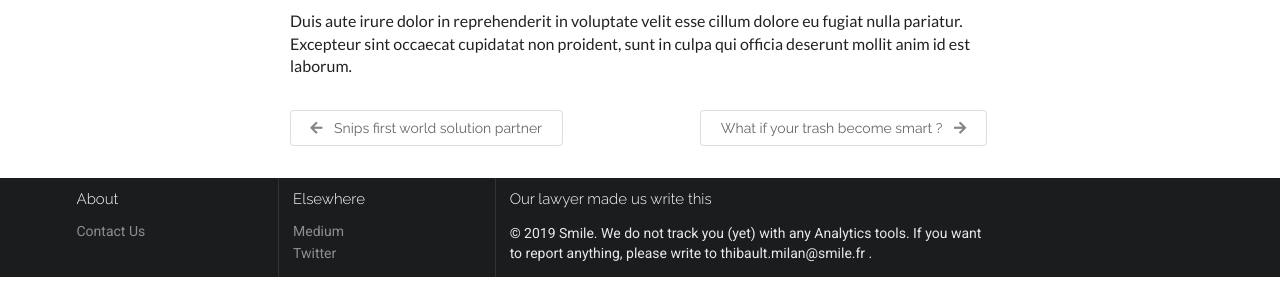
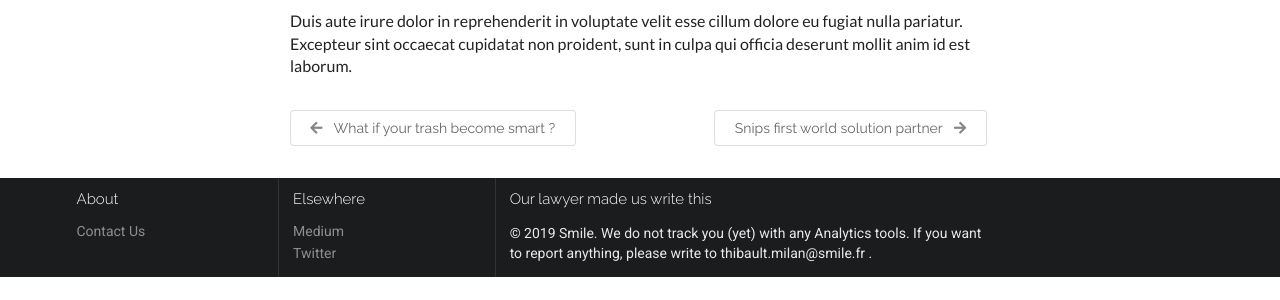
Before and after one commit to smileinnovation/website, a Jekyll site: the page built from _posts/2019-05-07-teaching-computer-to-sign.markdown, in a window 1280 px wide. Shown: the part 300-600 px from the top of the page. Built offline with Jekyll 4.4.1, drawn with Linux system fonts in a browser that asks for light colours; nearby versions of some CDN libraries.

Commit message:
Switch the pagination to something more natural.

```diff
--- a/_layouts/post.html
+++ b/_layouts/post.html
@@ -53,17 +53,17 @@ layout: default
 {% endif %}
 <div class="ui text container">
     <div class="ui right aligned grid">
-        {% if page.previous.url %}
+        {% if page.next.url %}
         <div class="left floated left aligned height wide column">
-            <a class="ui basic button" href="{{page.previous.url}}">
-                <i class="icon arrow left"></i> {{page.previous.title}}
+            <a class="ui basic button" href="{{page.next.url}}">
+                <i class="icon arrow left"></i> {{page.next.title}}
             </a>
         </div>
         {% endif %}
-        {% if page.next.url %}
+        {% if page.previous.url %}
         <div class="right floated right aligned height wide column">
-            <a class="ui basic button" href="{{page.next.url}}">
-                {{page.next.title}} <i class="icon arrow right"></i>
+            <a class="ui basic button" href="{{page.previous.url}}">
+                {{page.previous.title}} <i class="icon arrow right"></i>
             </a>
         </div>
         {% endif %}
```
